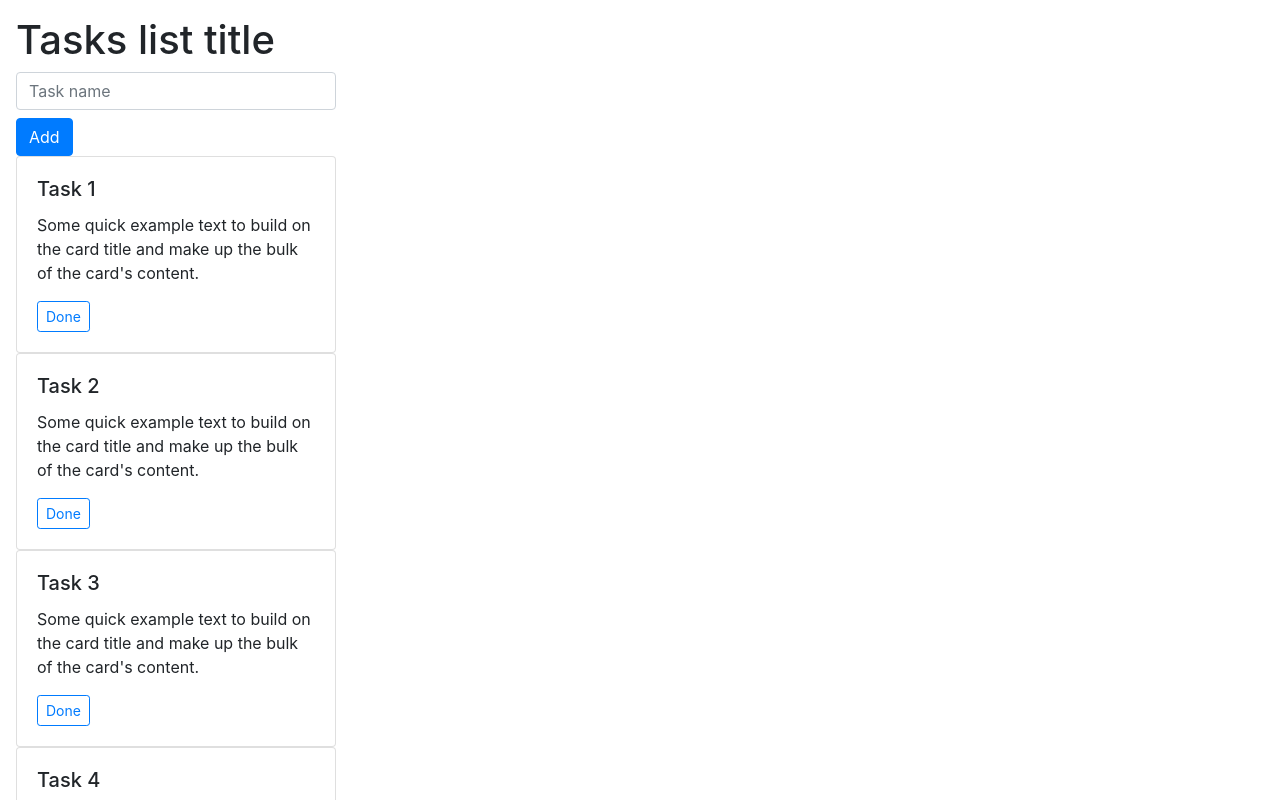
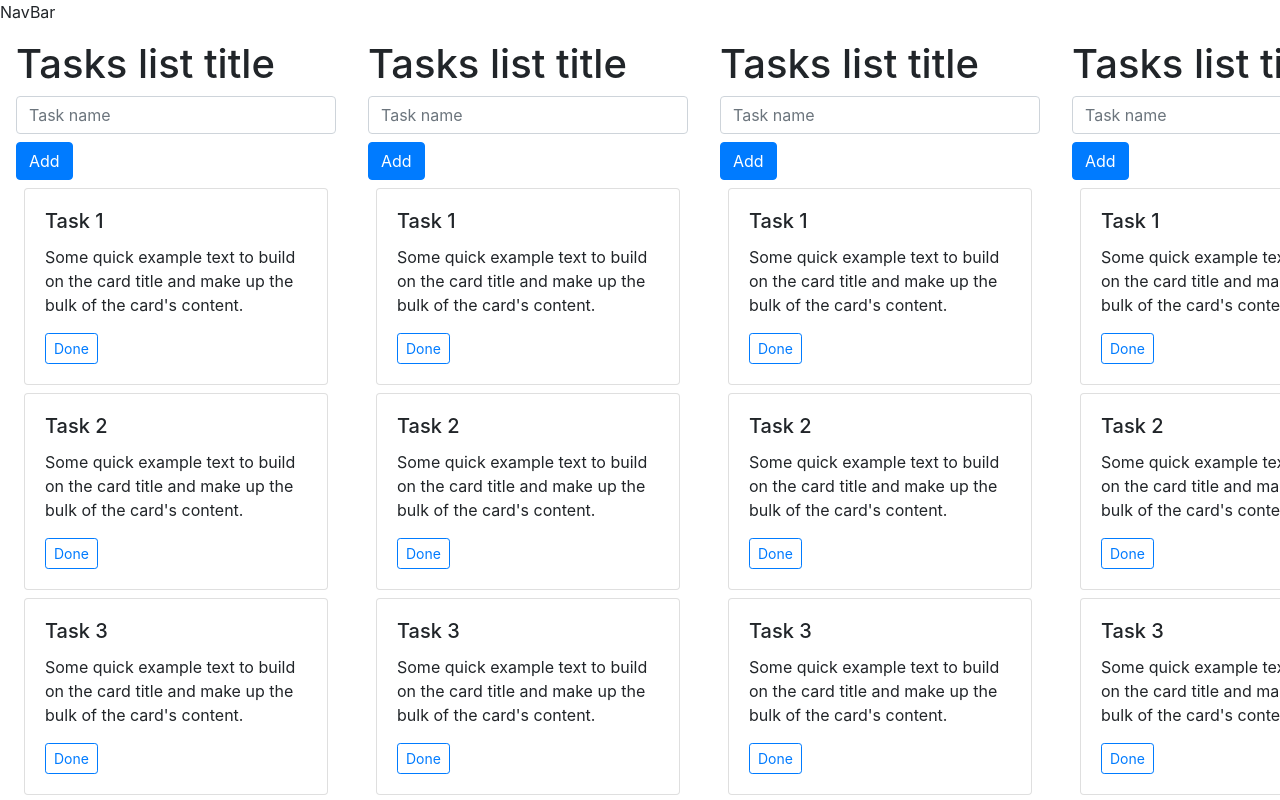
Before and after one commit to lrosik/react-kanban, a React (Create React App) app: page / in a window 1280 px wide. Shown: the top 800 px of the page. Built offline with nearby package versions, Linux system fonts and the light colour scheme.

Commit message:
multiple task lists horizontally, navbar and footer

```diff
--- a/src/App.js
+++ b/src/App.js
@@ -1,9 +1,23 @@
 import React, { Component } from "react";
 import Tasks from "./components/Tasks";
+import "./styles/app.css";
 
 class App extends Component {
   render() {
-    return <Tasks />;
+    return (
+      <div>
+        <nav>NavBar</nav>
+        <div className="scrolling-container">
+          <Tasks />
+          <Tasks />
+          <Tasks />
+          <Tasks />
+          <Tasks />
+          <Tasks />
+        </div>
+        <footer>Footer</footer>
+      </div>
+    );
   }
 }
 
--- a/src/components/Task.jsx
+++ b/src/components/Task.jsx
@@ -5,7 +5,7 @@ class Task extends Component {
     const { task, onDone } = this.props;
 
     return (
-      <div className="card">
+      <div className="card m-2">
         <div className="card-body">
           <h5 className="card-title">{task.task}</h5>
           <p className="card-text">
--- /dev/null
+++ b/src/styles/app.css
@@ -0,0 +1,5 @@
+.scrolling-container {
+  display: flex;
+  flex-wrap: nowrap;
+  overflow-x: auto;
+}
--- a/src/styles/tasks.css
+++ b/src/styles/tasks.css
@@ -1,4 +1,5 @@
 .Tasks {
   width: 25%;
   margin: 1em;
+  flex: 0 0 auto;
 }
```
